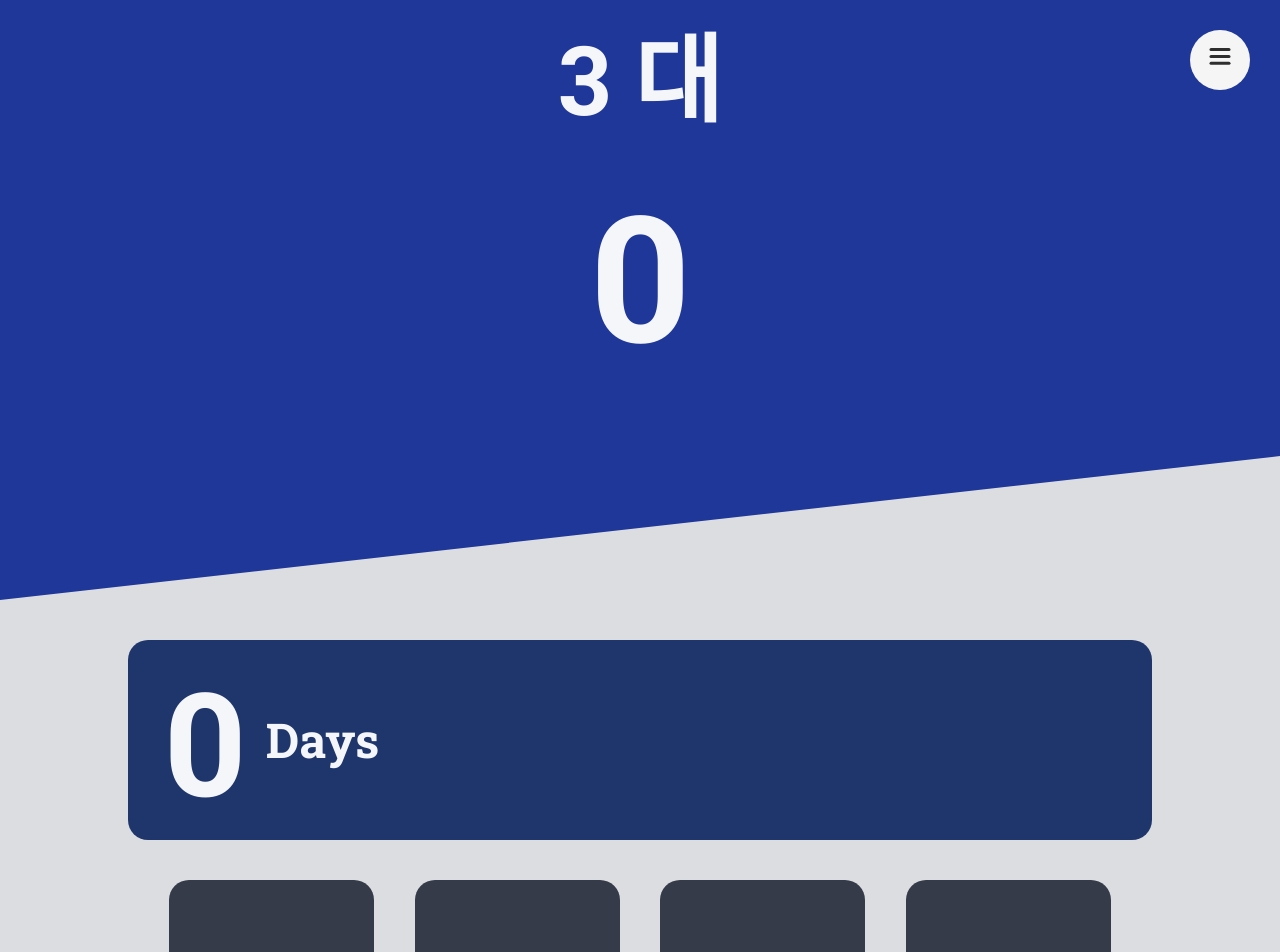
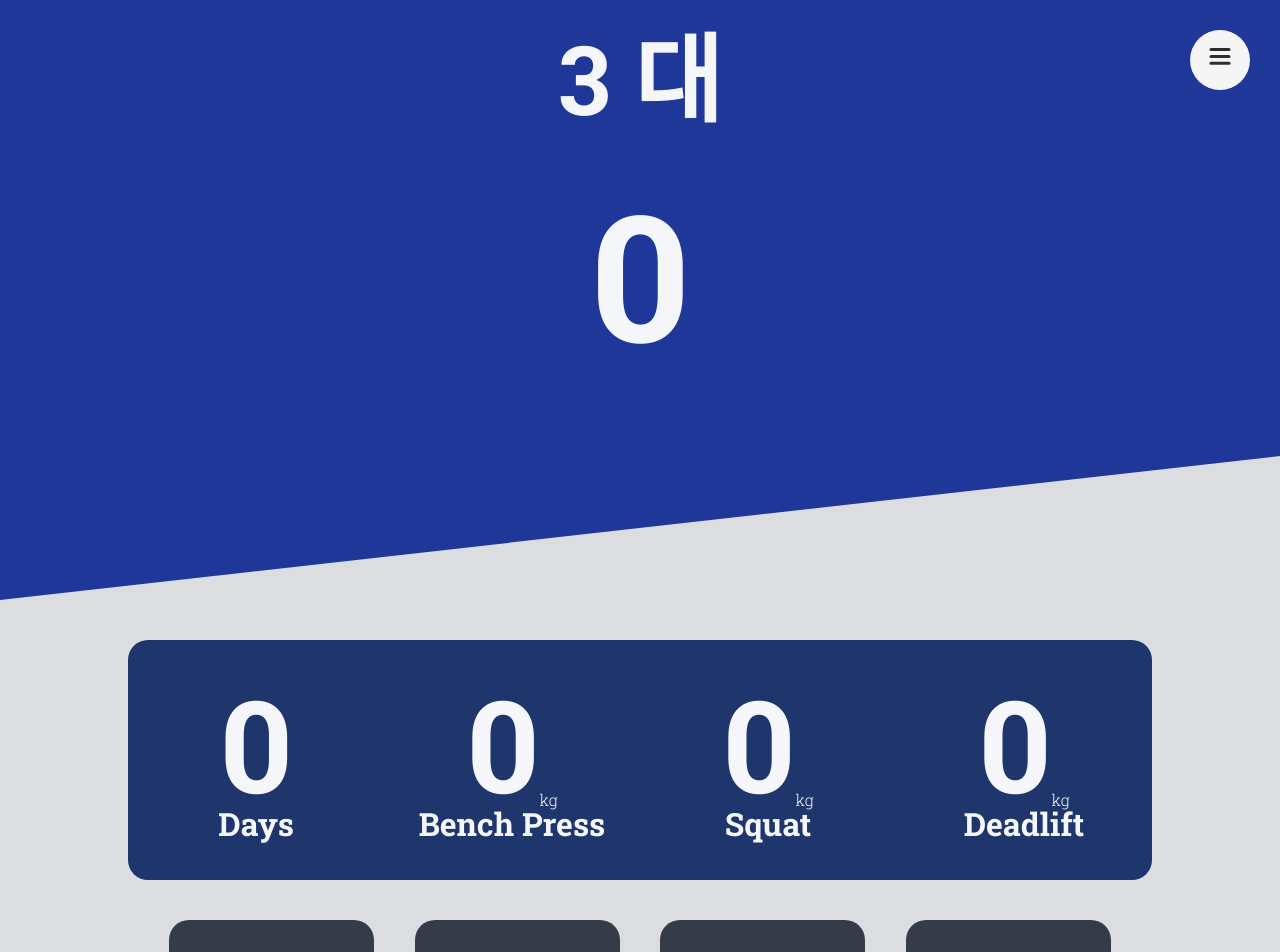
Before and after one commit to richcire/workout-record, a React (Create React App) app: page / in a window 1280 px wide. Shown: the top 952 px of the page. Built offline with nearby package versions, Linux system fonts and the light colour scheme; no server answers; the database is empty.

Commit message:
show items in status bar

```diff
--- a/src/MainPage.tsx
+++ b/src/MainPage.tsx
@@ -49,7 +49,7 @@ const TotalWeight = styled.div`
 
 const StatusBar = styled.div`
   width: 80%;
-  height: 200px;
+  height: 240px;
   background-color: rgba(12, 36, 97, 0.9);
   border-radius: 20px;
   margin-top: 40px;
@@ -57,23 +57,43 @@ const StatusBar = styled.div`
   display: flex;
 `;
 
-const NumberOfDays = styled.div`
-  font-size: 9rem;
+const StatusItemContainer = styled.div`
+  height: 100%;
+  width: 25%;
+  display: flex;
+  flex-direction: column;
+  justify-content: center;
+`;
+
+const ItemNumberContainer = styled.div`
+  display: flex;
+  justify-content: center;
+  align-items: flex-end;
+`;
+
+const ItemNumber = styled.div`
+  font-size: 8rem;
   font-family: "Roboto Slab", serif;
   font-weight: bold;
   color: #f5f6fa;
-  width: 15%;
+
   display: flex;
   justify-content: center;
   align-items: center;
 `;
 
-const NumberOfDaysExplanation = styled.div`
-  font-size: 3rem;
+const Kg = styled.div`
+  font-size: 1rem;
+  font-family: "Roboto Slab", serif;
+  color: #f5f6fa;
+`;
+
+const ItemNumberExplanation = styled.div`
+  font-size: 2rem;
   font-family: "Roboto Slab", serif;
   font-weight: bold;
   color: #f5f6fa;
-  width: 8%;
+
   display: flex;
   justify-content: center;
   align-items: center;
@@ -100,20 +120,32 @@ function MainPage() {
 
   const calculateThreeWeightSum = (
     weightData: IData2022 | undefined
-  ): number => {
+  ): number[] => {
     if (typeof weightData === "undefined") {
-      return 0;
+      return [0, 0, 0, 0];
     } else {
-      let totalWeight = 0;
+      let totalWeightSum = 0;
+      let benchPressWeightSum = 0;
+      let squatWeightSum = 0;
+      let deadliftWeightSum = 0;
       for (const month in weightData) {
         for (const date in weightData[month]) {
-          totalWeight +=
+          totalWeightSum +=
             parseInt(weightData[month][date].benchPress) +
             parseInt(weightData[month][date].squat) +
             parseInt(weightData[month][date].deadlift);
+
+          benchPressWeightSum += parseInt(weightData[month][date].benchPress);
+          squatWeightSum += parseInt(weightData[month][date].squat);
+          deadliftWeightSum += parseInt(weightData[month][date].deadlift);
         }
       }
-      return totalWeight;
+      return [
+        totalWeightSum,
+        benchPressWeightSum,
+        squatWeightSum,
+        deadliftWeightSum,
+      ];
     }
   };
 
@@ -131,10 +163,12 @@ function MainPage() {
     }
   };
 
-  const threeWeightSum = useMemo(
-    () => calculateThreeWeightSum(data2022),
-    [data2022]
-  );
+  const [
+    threeWeightSum,
+    benchPressWeightSum,
+    squatWeightSum,
+    deadliftWeightsum,
+  ] = useMemo(() => calculateThreeWeightSum(data2022), [data2022]);
 
   const numberOfDaysExercised = useMemo(
     () => calculateNumberOfDaysExercised(data2022),
@@ -148,13 +182,36 @@ function MainPage() {
         <TotalWeight>{threeWeightSum}</TotalWeight>
       </Header>
       <StatusBar>
-        <NumberOfDays>{numberOfDaysExercised}</NumberOfDays>
-        <NumberOfDaysExplanation>Days</NumberOfDaysExplanation>
+        <StatusItemContainer>
+          <ItemNumber>{numberOfDaysExercised}</ItemNumber>
+          <ItemNumberExplanation>Days</ItemNumberExplanation>
+        </StatusItemContainer>
+        <StatusItemContainer>
+          <ItemNumberContainer>
+            <ItemNumber>{benchPressWeightSum}</ItemNumber>
+            <Kg>kg</Kg>
+          </ItemNumberContainer>
+          <ItemNumberExplanation>Bench Press</ItemNumberExplanation>
+        </StatusItemContainer>
+        <StatusItemContainer>
+          <ItemNumberContainer>
+            <ItemNumber>{squatWeightSum}</ItemNumber>
+            <Kg>kg</Kg>
+          </ItemNumberContainer>
+
+          <ItemNumberExplanation>Squat</ItemNumberExplanation>
+        </StatusItemContainer>
+        <StatusItemContainer>
+          <ItemNumberContainer>
+            <ItemNumber>{deadliftWeightsum}</ItemNumber>
+            <Kg>kg</Kg>
+          </ItemNumberContainer>
+
+          <ItemNumberExplanation>Deadlift</ItemNumberExplanation>
+        </StatusItemContainer>
       </StatusBar>
       <SideBar />
       <RecentRecords />
-      <NumberOfDays>{numberOfDaysExercised}</NumberOfDays>
-      <NumberOfDays>3대 500</NumberOfDays>
     </Window>
   );
 }
```
